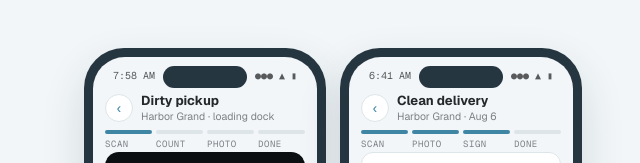
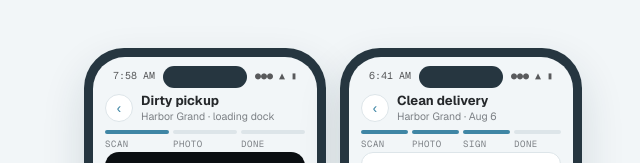
Before and after one commit to matekiraly8/laundsoft.com, a plain HTML site: page index.html in a window 1280 px wide. Shown: the part 4160-4323 px from the top of the page, 593-1233 px from the left. Drawn offline with nearby package versions, Linux system fonts and the light colour scheme.

Commit message:
Courier app: drop the Count step from the pickup screen
Co-Authored-By: Claude Opus 5.5 <noreply@anthropic.com>

```diff
--- a/index.html
+++ b/index.html
@@ -143,7 +143,7 @@ section{padding-block:64px}
 .app .viewfinder .c.bl{bottom:14px;left:14px;border-right:0;border-top:0}.app .viewfinder .c.br{bottom:14px;right:14px;border-left:0;border-top:0}
 .app .scanline{position:absolute;left:14%;right:14%;height:2px;background:var(--live);box-shadow:0 0 12px var(--live);top:50%;animation:scan 2.4s ease-in-out infinite}
 @keyframes scan{0%,100%{top:22%}50%{top:76%}}
-.app .steps{display:grid;grid-template-columns:repeat(4,1fr);gap:4px}
+.app .steps{display:grid;grid-auto-flow:column;grid-auto-columns:1fr;gap:4px}
 .app .steps span{height:4px;border-radius:2px;background:var(--line);position:relative}
 .app .steps span.on{background:var(--blue-ink)}
 .app .steps span::after{content:attr(data-l);position:absolute;top:8px;left:0;font-family:var(--font-mono);font-size:9px;letter-spacing:.06em;color:var(--muted-2);text-transform:uppercase}
@@ -715,7 +715,7 @@ footer .logo{height:24px}
           <div class="status"><span>7:58 AM</span><span>●●● ▲ ▮</span></div>
           <div class="head"><span class="back">‹</span><div><b>Dirty pickup</b><small>Harbor Grand · loading dock</small></div></div>
           <div class="body">
-            <div class="steps"><span class="on" data-l="Scan"></span><span data-l="Count"></span><span data-l="Photo"></span><span data-l="Done"></span></div>
+            <div class="steps"><span class="on" data-l="Scan"></span><span data-l="Photo"></span><span data-l="Done"></span></div>
             <div class="viewfinder">
               <svg viewBox="0 0 100 100" style="width:96px" aria-hidden="true"><g class="qr" data-seed="14" data-size="84" fill="#fff" transform="translate(8 8)"></g></svg>
               <i class="c tl"></i><i class="c tr"></i><i class="c bl"></i><i class="c br"></i><i class="scanline"></i>
```
